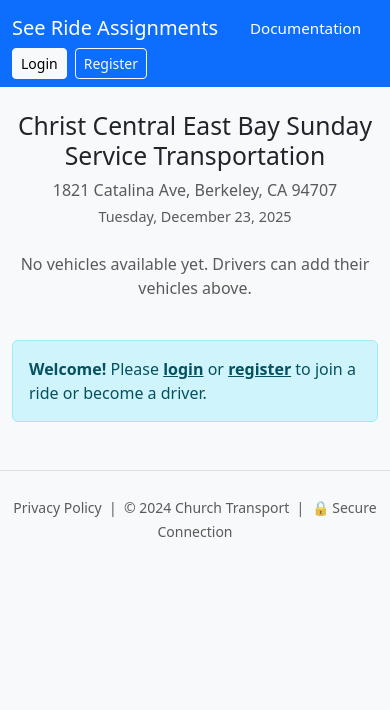
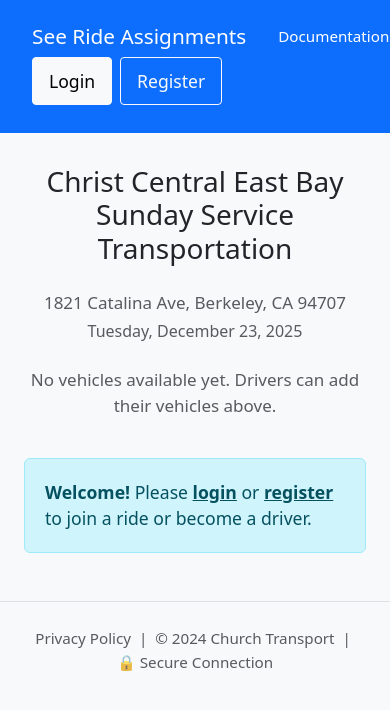
Before and after one commit to Gilaze/church-rides, a Python web app: template templates/index.html in a window 390 px wide. Shown: the top 710 px of the page. Run offline with Jinja, Linux system fonts and the light colour scheme; the template is opened without the code that fills it, so the values that code supplies are empty.

Commit message:
edited appearance for mobile

```diff
--- a/templates/layout.html
+++ b/templates/layout.html
@@ -24,6 +24,146 @@
         .vehicle-card { background-color: #f8f9fa; border-radius: 10px; padding: 15px; height: 100%; }
         .driver-header { font-weight: bold; color: #2c3e50; border-bottom: 2px solid #ddd; margin-bottom: 10px;}
         .full-capacity { background-color: #ffeeba; }
+
+        /* Mobile/iOS optimizations */
+        @media (max-width: 767px) {
+            /* Make body text larger */
+            body {
+                font-size: 18px !important;
+            }
+
+            /* Larger headings */
+            h2 {
+                font-size: 2rem !important;
+                margin-bottom: 1.5rem !important;
+            }
+
+            h5 {
+                font-size: 1.5rem !important;
+            }
+
+            /* Navigation - larger and more spacing */
+            .navbar {
+                padding: 1rem 0.5rem !important;
+                margin-bottom: 2rem !important;
+            }
+
+            .navbar-brand {
+                font-size: 1.3rem !important;
+            }
+
+            .navbar .btn {
+                font-size: 1.1rem !important;
+                padding: 0.6rem 1rem !important;
+            }
+
+            .navbar-text {
+                font-size: 1.1rem !important;
+            }
+
+            /* Container - more padding */
+            .container {
+                padding-left: 1.5rem !important;
+                padding-right: 1.5rem !important;
+            }
+
+            /* Vehicle cards - larger and more spacing */
+            .vehicle-card {
+                padding: 1.5rem !important;
+                margin-bottom: 1.5rem !important;
+                font-size: 1.1rem !important;
+            }
+
+            .vehicle-card h5 {
+                font-size: 1.6rem !important;
+                margin-bottom: 1rem !important;
+            }
+
+            .vehicle-card small {
+                font-size: 1rem !important;
+                line-height: 1.8 !important;
+            }
+
+            /* List items - more spacing */
+            .list-group-item {
+                padding: 1.2rem !important;
+                font-size: 1.1rem !important;
+            }
+
+            /* Buttons - larger and easier to tap */
+            .btn {
+                font-size: 1.2rem !important;
+                padding: 1rem 1.5rem !important;
+                margin-bottom: 0.75rem !important;
+            }
+
+            .btn-sm {
+                font-size: 1rem !important;
+                padding: 0.75rem 1rem !important;
+            }
+
+            /* Alerts - larger text */
+            .alert {
+                font-size: 1.1rem !important;
+                padding: 1.25rem !important;
+                margin-bottom: 1.5rem !important;
+            }
+
+            /* Badges - larger */
+            .badge {
+                font-size: 0.9rem !important;
+                padding: 0.5rem 0.75rem !important;
+            }
+
+            /* Make remove buttons larger and easier to tap */
+            .list-group-item .btn-danger {
+                min-width: 35px !important;
+                min-height: 35px !important;
+                font-size: 1.2rem !important;
+            }
+
+            /* Footer - larger text */
+            footer {
+                font-size: 1rem !important;
+                padding: 1.5rem 0 !important;
+            }
+
+            footer small {
+                font-size: 0.95rem !important;
+            }
+
+            /* Date display */
+            #date-display {
+                font-size: 1rem !important;
+            }
+
+            /* Make grid stack properly on mobile */
+            .row-cols-1 {
+                row-gap: 1.5rem !important;
+            }
+
+            /* Driver header remove button */
+            .driver-header .btn-outline-danger {
+                min-width: 40px !important;
+                min-height: 40px !important;
+                font-size: 1.3rem !important;
+            }
+        }
+
+        /* Extra spacing for very small screens (iPhone SE, etc) */
+        @media (max-width: 400px) {
+            body {
+                font-size: 17px !important;
+            }
+
+            .vehicle-card {
+                padding: 1.25rem !important;
+            }
+
+            h2 {
+                font-size: 1.75rem !important;
+            }
+        }
     </style>
 </head>
 <body class="bg-light">
```
